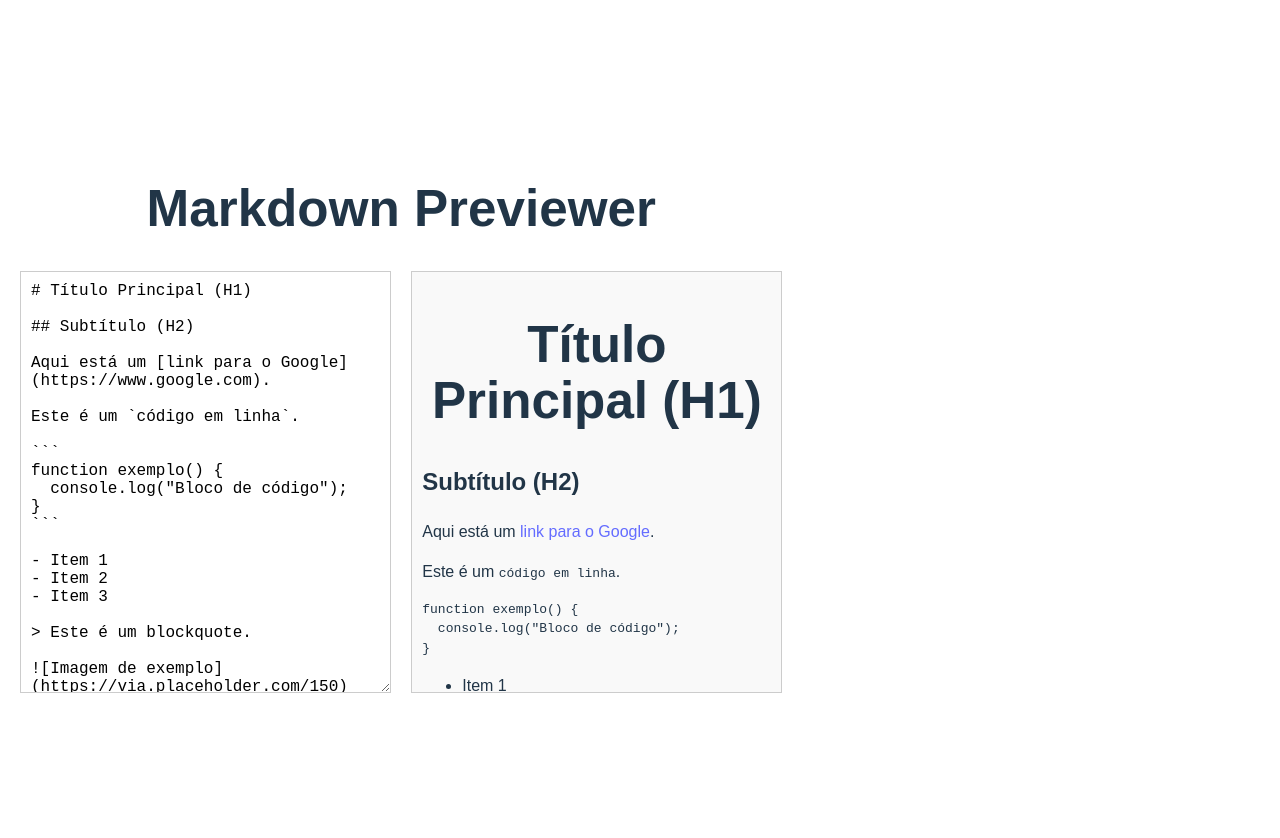
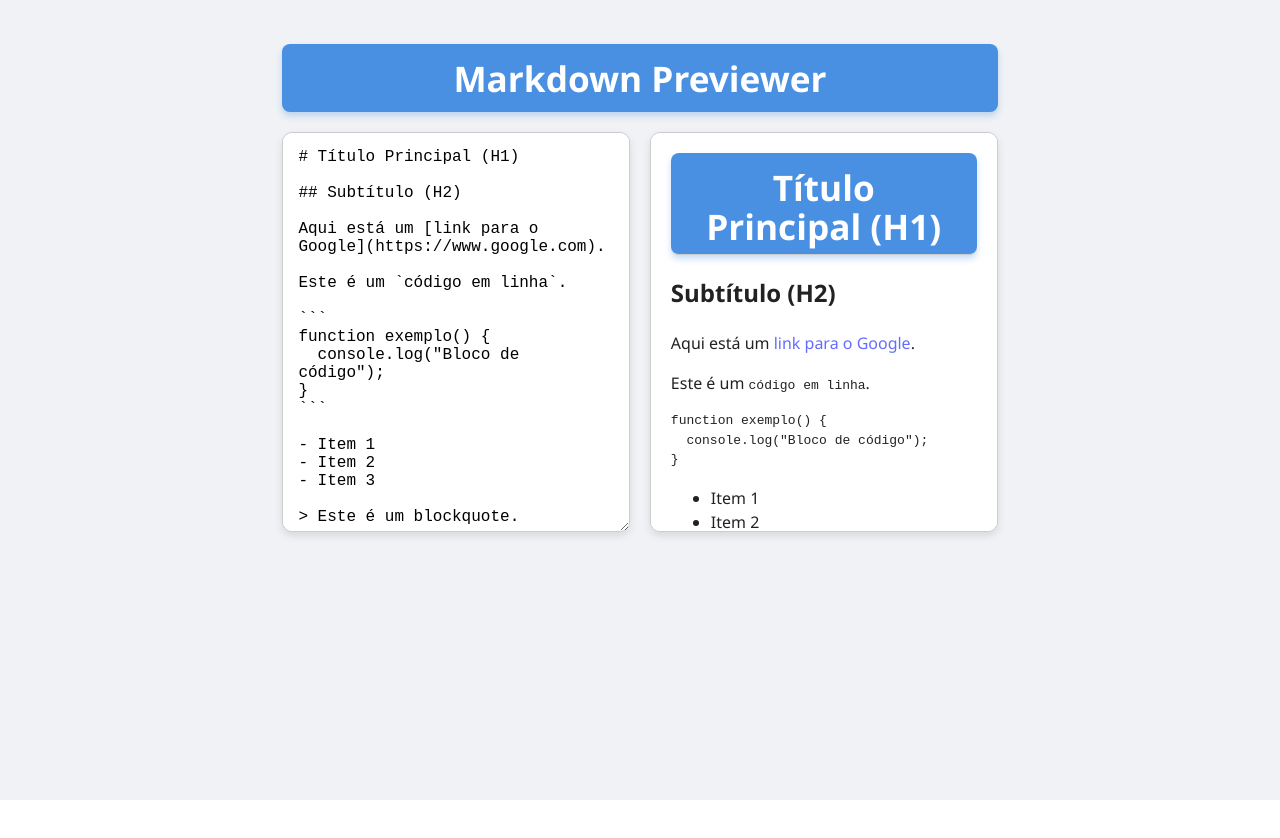
Before and after one commit to Pedro-Eyer/markdown-preview, a React (Vite) app: page / in a window 1280 px wide. After the commit the page ends 800 px from the top, so only its background shows below. Built offline with nearby package versions, Linux system fonts and the light colour scheme.

Commit message:
refatora estilos do Markdown Previewer e adiciona estrutura de layout

```diff
--- a/src/App.css
+++ b/src/App.css
@@ -1,32 +1,80 @@
-body {
-  font-family: Arial, sans-serif;
-  margin: 20px;
+/* Reset box-sizing global */
+*, *::before, *::after {
+  box-sizing: border-box;
 }
 
-h1 {
+body {
+  font-family: 'Segoe UI', Tahoma, Geneva, Verdana, sans-serif;
+  margin: 0;
+  padding: 20px;
+  background: #f0f2f5;
+  color: #333;
+  display: flex;
+  flex-direction: column;
+  align-items: center;
+  /* height: 100vh;  -- removido */
+}
+
+.wrapper {
+  width: 100%;
+  max-width: 1000px;
+  margin: 0 auto;
+  padding: 0 20px; /* espaço nas laterais */
+}
+
+.wrapper h1 {
+  background-color: #4a90e2;
+  color: white;
+  padding: 15px 30px;
+  border-radius: 8px;
+  box-shadow: 0 4px 6px rgba(74, 144, 226, 0.3);
+  margin-bottom: 20px;
+  font-weight: 700;
+  font-size: 2.2rem;
   text-align: center;
+  width: 100%;
 }
 
 .container {
   display: flex;
   gap: 20px;
+  width: 100%;
 }
 
 textarea#editor {
   width: 50%;
   height: 400px;
-  padding: 10px;
+  padding: 15px;
   font-size: 1rem;
-  font-family: monospace;
+  font-family: 'Courier New', Courier, monospace;
   border: 1px solid #ccc;
+  border-radius: 10px;
   resize: vertical;
+  box-shadow: 0 4px 8px rgba(0,0,0,0.1);
+  transition: border-color 0.3s ease;
+}
+
+textarea#editor:focus {
+  border-color: #4a90e2;
+  outline: none;
+  box-shadow: 0 0 8px #4a90e2;
 }
 
 #preview {
   width: 50%;
   border: 1px solid #ccc;
-  padding: 10px;
-  background-color: #f9f9f9;
+  padding: 20px;
+  background-color: white;
+  border-radius: 10px;
+  box-shadow: 0 4px 8px rgba(0,0,0,0.1);
+  height: 400px;
   overflow-y: auto;
-  height: 400px;
+  font-family: 'Segoe UI', Tahoma, Geneva, Verdana, sans-serif;
+  color: #222;
 }
+
+#preview h1 {
+  border-bottom: 1px solid #ccc;
+  padding-bottom: 8px;
+  margin-top: 0;
+}
--- a/src/App.jsx
+++ b/src/App.jsx
@@ -35,7 +35,7 @@ function App() {
   const [markdown, setMarkdown] = useState(initialMarkdown)
 
   return (
-    <div>
+    <div className="wrapper">
       <h1>Markdown Previewer</h1>
 
     <div className="container">
```
